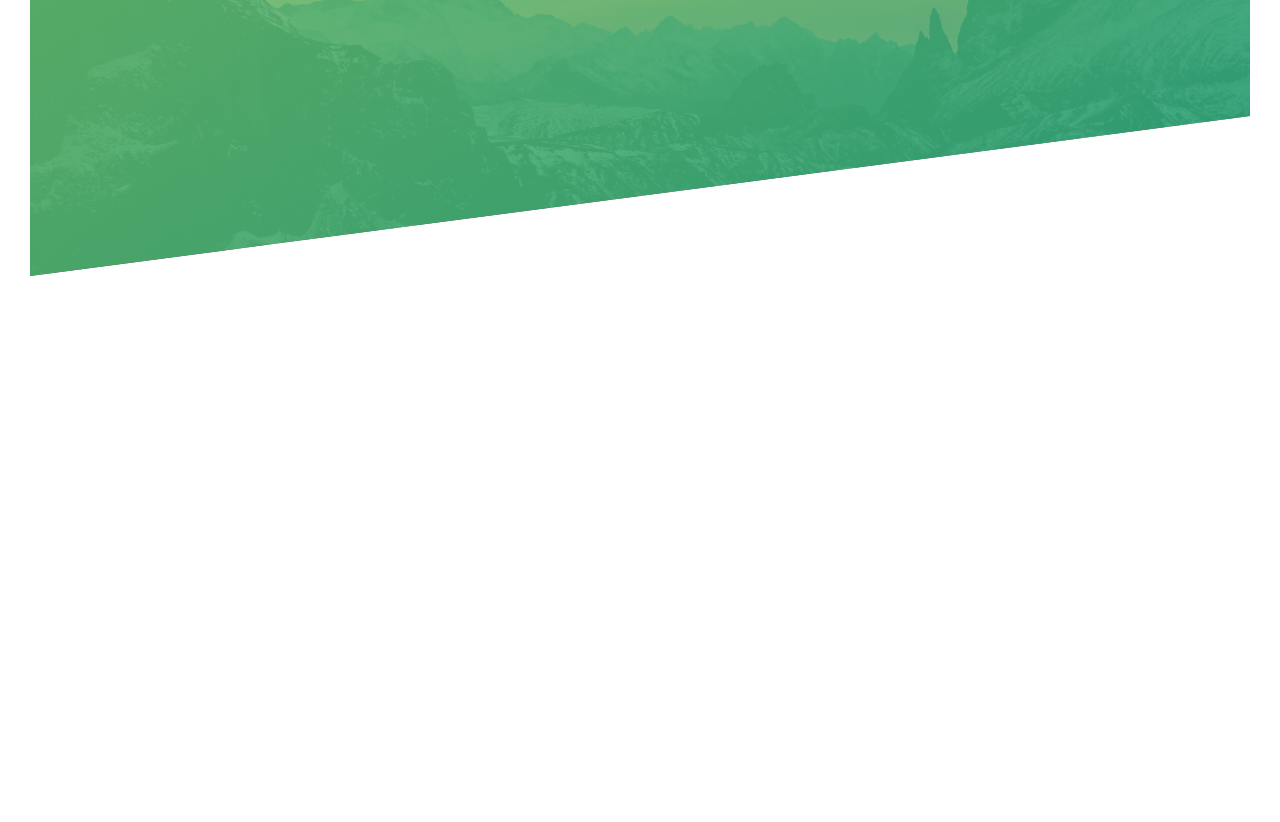
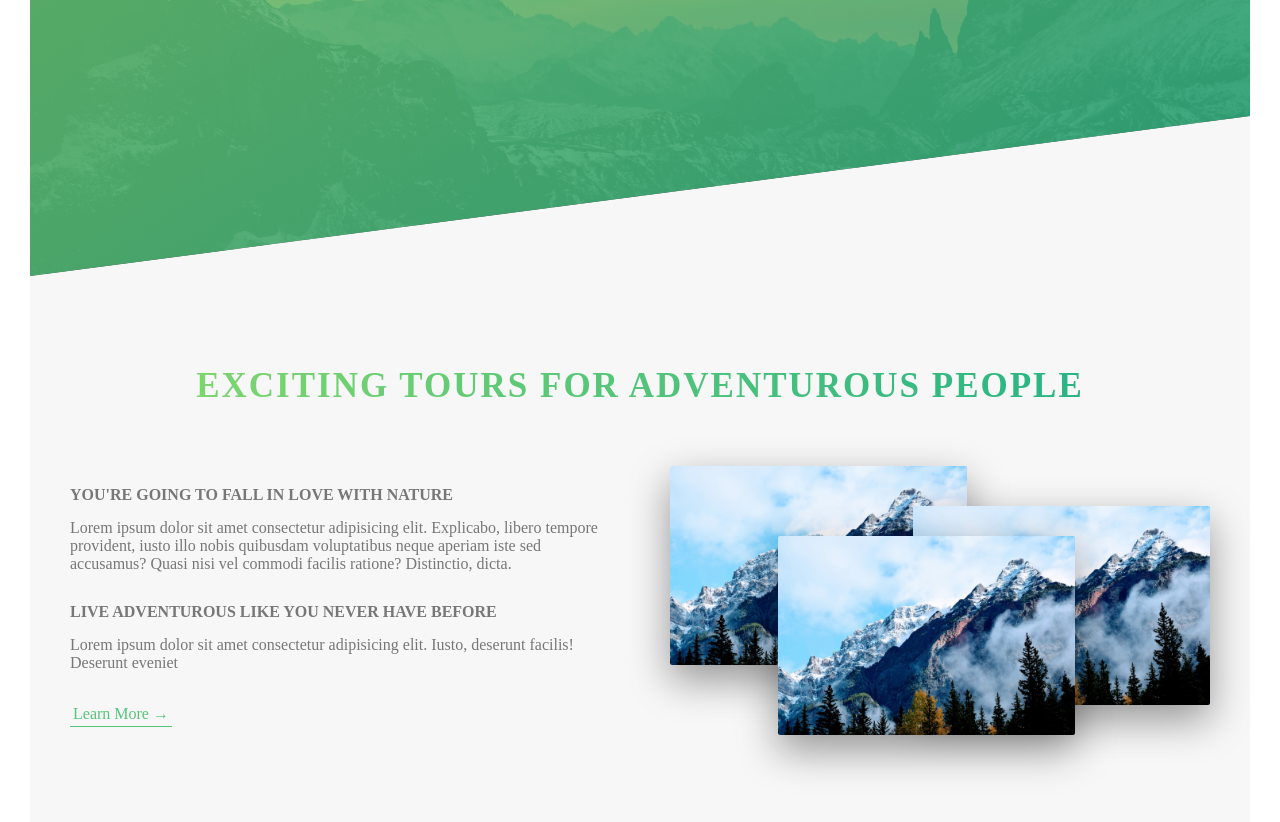
Before and after one commit to theresasogunle/natourapp, a website: page index.html in a window 1280 px wide. Shown: the part 514-1336 px from the top of the page. Before the commit the page ends 820 px from the top, so only its background shows below. Drawn offline with Linux system fonts and the light colour scheme.

Commit message:
about section done

```diff
--- a/index.html
+++ b/index.html
@@ -4,7 +4,6 @@
 <head>
     <meta charset="UTF-8">
     <meta name="viewport" content="width=device-width, initial-scale=1.0">
-
     <link href='https://fonts.googleapis.com/css?family=Lato:100,200,300,400,500' rel='stylesheet'>
     <link href='style.css' rel='stylesheet'>
 
@@ -25,6 +24,36 @@
             <a href="#" class="btn btn--white btn--animated">Discover our tours</a>
         </div>
     </header>
+    <main>
+        <section class="section-about">
+
+            <div class="u-center-text u-margin-buttom-big">
+                <h2 class="heading-secondary">
+                    Exciting tours for adventurous people
+                </h2>
+            </div>
+
+            <div class="row">
+                <div class="col-1-of-2">
+                    <h3 class="heading-tertiary u-margin-buttom-small "> You're going to fall in love with nature </h3>
+                    <p class="paragraph"> Lorem ipsum dolor sit amet consectetur adipisicing elit. Explicabo, libero tempore provident, iusto illo nobis quibusdam voluptatibus neque aperiam iste sed accusamus? Quasi nisi vel commodi facilis ratione? Distinctio, dicta.</p>
+
+                    <h3 class="heading-tertiary u-margin-buttom-small"> Live adventurous like you never have before </h3>
+                    <p class="paragraph">Lorem ipsum dolor sit amet consectetur adipisicing elit. Iusto, deserunt facilis! Deserunt eveniet</p>
+                    <a href="#" class="btn-text">Learn More &rarr;</a>
+                </div>
+
+                <div class="col-1-of-2">
+                    <div class="composition">
+                        <img src="img/nat1.jpg" alt="Photo 1" class="composition__photo composition__photo--p1">
+                        <img src="img/nat1.jpg" alt="Photo 2" class="composition__photo composition__photo--p2">
+                        <img src="img/nat1.jpg" alt="Photo 3" class="composition__photo composition__photo--p3">
+                    </div>
+                </div>
+            </div>
+
+        </section>
+    </main>
 
     <!-- <section class="grid-test">
         <div class="row">
--- a/sass/abstracts/_variables.scss
+++ b/sass/abstracts/_variables.scss
@@ -2,14 +2,13 @@
 $color-primary:#55c57a;
 $color-primary-light:#7ed56f;
 $color-primary-dark:#28b485;
-
-
+$color-gray-light:#f7f7f7;
 $color-gray-dark:#777;
 $color-white:#FFF;
 $color-black: #000;
-
-
 //variables for grid
 $grid-width:114rem;
 $gutter-vertical:8rem;
 $gutter-horizontal:6rem;
+//Font size
+$default-font-size:1.6rem;
--- a/sass/base/_typography.scss
+++ b/sass/base/_typography.scss
@@ -2,7 +2,7 @@ body {
     font-family: "Lato" sans-serif;
     font-weight: 400;
     font-size: 16px;
-    color:$color-gray-dark;
+    color: $color-gray-dark;
     padding: 30px;
 }
 
@@ -11,7 +11,6 @@ body {
     text-transform: uppercase;
     backface-visibility: hidden;
     margin-bottom: 60px;
-
     &--main {
         display: block;
         font-size: 60px;
@@ -20,9 +19,7 @@ body {
         animation-name: moveInLeft;
         animation-duration: 1s;
         animation-timing-function: ease-out;
-
     }
-
     &--sub {
         display: block;
         font-size: 20px;
@@ -31,6 +28,35 @@ body {
         animation-name: moveInRight;
         animation-duration: 1s;
         animation-timing-function: ease-out;
-
     }
 }
+
+.heading-secondary {
+    font-size: 3.5rem;
+    font-weight: 700;
+    text-transform: uppercase;
+    display: inline-block;
+    background-image: linear-gradient(to right, $color-primary-light, $color-primary-dark);
+    -webkit-background-clip: text;
+    background-clip: text;
+    color: transparent;
+    transition: all .2s;
+    letter-spacing: 2px;
+    &:hover {
+        transform: skewY(2deg) skewX(15deg) scale(1.1);
+        text-shadow: .5rem 1rem rgba($color-black, .1)
+    }
+}
+
+.heading-tertiary {
+    font-size: $default-font-size;
+    font-weight: 700;
+    text-transform: uppercase
+}
+
+.paragraph {
+    font-size: $default-font-size;
+    &:not(:last-child) {
+        margin-bottom: 3rem;
+    }
+}
--- a/sass/base/_utilities.scss
+++ b/sass/base/_utilities.scss
@@ -0,0 +1,15 @@
+.u-center-text {
+    text-align: center;
+}
+
+.u-margin-buttom-big {
+    margin-bottom: 8rem;
+}
+
+.u-margin-buttom-medium {
+    margin-bottom: 4rem;
+}
+
+.u-margin-buttom-small {
+    margin-bottom: 1.5rem;
+}
--- a/sass/components/_button.scss
+++ b/sass/components/_button.scss
@@ -8,13 +8,11 @@
         border-radius: 100px;
         transition: all .2s;
         position: relative;
-
     }
-
     &:hover {
         transform: translateY(-3px);
-        box-shadow: 0 10px 20px  rgba($color-black, .2);
-        &::after{
+        box-shadow: 0 10px 20px rgba($color-black, .2);
+        &::after {
             transform: scaleX(1.4) scaleY(1.6);
             opacity: 0;
         }
@@ -23,15 +21,13 @@
         transform: translateY(-1px);
         box-shadow: 0 5px 10px rgba($color-black, .2);
     }
-
-    &--white{
-        background-color:$color-white;
-        color:$color-gray-dark;
-        &::after{
+    &--white {
+        background-color: $color-white;
+        color: $color-gray-dark;
+        &::after {
             background-color: #FFF;
         }
     }
-
     &::after {
         content: "";
         display: inline-block;
@@ -43,12 +39,32 @@
         left: 0;
         z-index: -1;
         transition: all .4s;
-
-
     }
-
-    &--animated{
+    &--animated {
         animation: moveInButtom .5s ease-out .75s;
         animation-fill-mode: backwards;
     }
 }
+
+.btn-text {
+    &:link,
+    &:visited {
+        font-size: $default-font-size;
+        color: $color-primary;
+        display: inline-block;
+        text-decoration: none;
+        border-bottom: 1px solid $color-primary;
+        padding: 3px;
+        transition: all .2s;
+    }
+    &:hover {
+        background-color: $color-primary;
+        color: $color-white;
+        box-shadow: 0 1rem 2rem rgba($color-black, .15);
+        transform: translateY(-2px);
+    }
+    &:active {
+        box-shadow: 0 .5rem 1rem rgba($color-black, .15);
+        transform: translateY(0);
+    }
+}
--- /dev/null
+++ b/sass/components/_composition.scss
@@ -0,0 +1,33 @@
+.composition {
+    position: relative;
+    &__photo {
+        width: 55%;
+        box-shadow: 0 1.5rem 4rem rgba($color-black, $alpha: .4);
+        border-radius: 2px;
+        position: absolute;
+        z-index: 10;
+        transition: all .2s;
+        outline-offset: 2rem;
+        &--p1 {
+            left: 0;
+            top: -2rem;
+        }
+        &--p2 {
+            right: 0;
+            top: 2rem;
+        }
+        &--p3 {
+            left: 20%;
+            top: 5rem;
+        }
+        &:hover {
+            outline: 1.5rem solid $color-primary;
+            transform: scale(1.05) translateY(5px);
+            box-shadow: 0 2.5rem 4rem rgba($color-black, $alpha: .5);
+            z-index: 20;
+        }
+    }
+    &:hover &__photo:not(:hover) {
+        transform: scale(.95);
+    }
+}
--- a/sass/layout/_grid.scss
+++ b/sass/layout/_grid.scss
@@ -1,24 +1,19 @@
 .row {
     max-width: $grid-width;
-    background-color: #eee;
     margin: 0 auto;
-
-    &:not(:last-child){
+    &:not(:last-child) {
         margin-bottom: $gutter-vertical;
     }
     @include clearfix;
-    [class^="col-"]{
-        background-color: orangered;
+    [class^="col-"] {
         float: left;
-        &:not(:last-child){
+        &:not(:last-child) {
             margin-right: $gutter-horizontal;
         }
     }
     .col-1-of-2 {
         width: calc((100% - #{$gutter-horizontal}) / 2);
-
     }
-
     .col-1-of-3 {
         width: calc((100% - 2 * #{$gutter-horizontal})/3);
     }
@@ -34,5 +29,4 @@
     .col-3-of-4 {
         width: calc(3*((100% - 3 * #{$gutter-horizontal})/4) + (2*#{$gutter-horizontal}));
     }
-
 }
--- a/sass/main.scss
+++ b/sass/main.scss
@@ -1,15 +1,12 @@
 @import "abstracts/functions";
 @import "abstracts/mixens";
 @import "abstracts/variables";
-
 @import "base/base";
 @import "base/animations";
 @import "base/typography";
 @import "base/utilities";
-
 @import "components/button";
-
+@import "components/composition";
 @import "layout/header";
 @import "layout/grid";
-
 @import "pages/home";
--- a/sass/pages/_home.scss
+++ b/sass/pages/_home.scss
@@ -0,0 +1,5 @@
+.section-about {
+    background-color: $color-gray-light;
+    padding: 25rem 0;
+    margin-top: -20vh;
+}
```
Also changed, not shown: img/nat1.jpg (added), style.css, 2 other files. Lines whose indentation alone changed are shown as unchanged.
